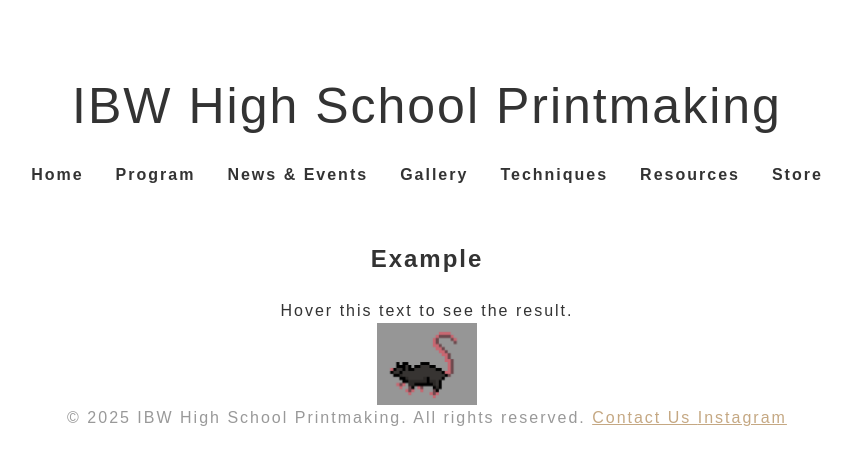
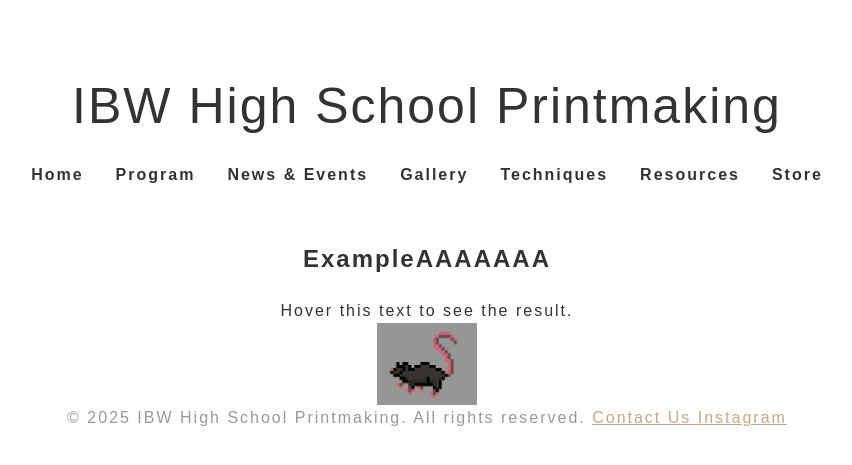
Before and after one commit to IBWPrintmaking/IBWPrintmaking.github.io, a Jekyll site: the page built from test.html, in a window 1280 px wide. Shown: the top 465 px of the page, without its empty margins (213-1065 px from the left). Built offline with Jekyll 4.4.1, drawn with Linux system fonts in a browser that asks for light colours.

Commit message:
Update test.html

```diff
--- a/test.html
+++ b/test.html
@@ -9,7 +9,7 @@ title: test
 </head>
 <body>
   <div class="bodytext">
-    <h2>Example</h2>
+    <h2>ExampleAAAAAAA</h2>
     <div title="This is a mouseover text!">Hover this text to see the result.</div>
 
     <img src="assets/other-images/Screenshot 2024-12-05 at 2.12.01 PM.png" alt="alternatetext" style="width:100px; max-height:100px;"class="center" title="rat">
```
